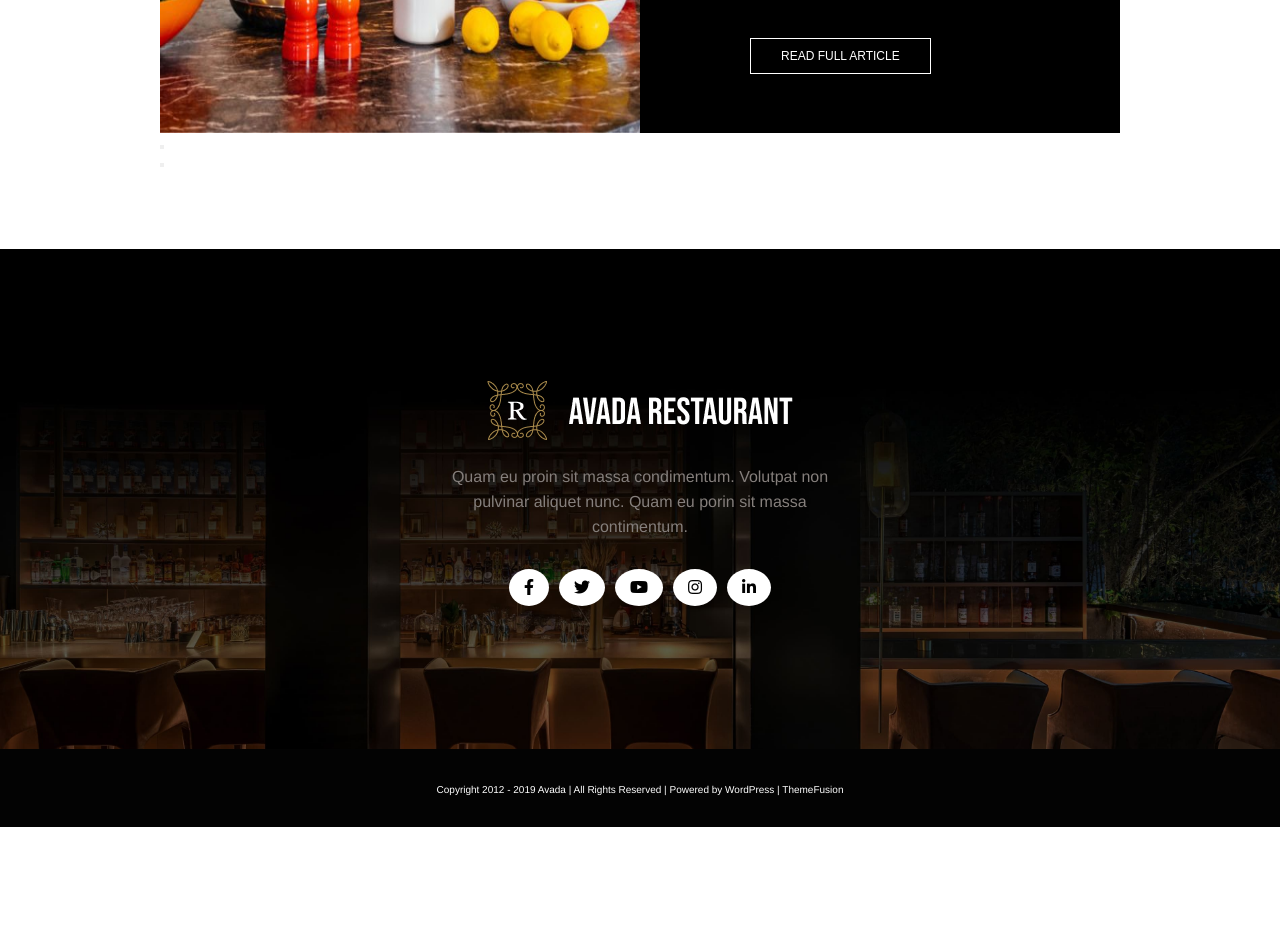
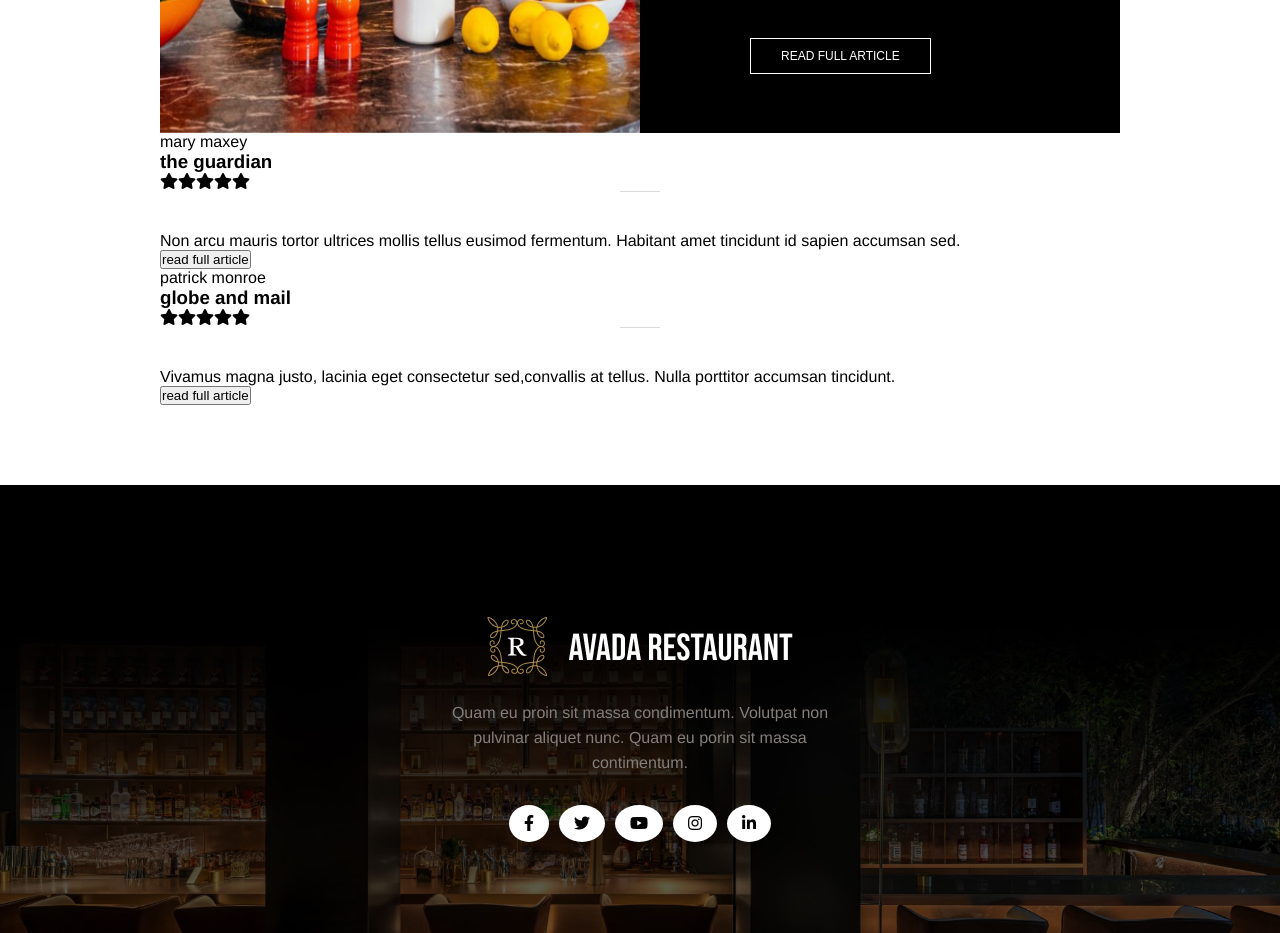
Before and after one commit to petrescuandreea/proj-html-vuejs, a Vue app: page / in a window 1280 px wide. Shown: the part 3420-4353 px from the top of the page. Before the commit the page ends 4247 px from the top, so only its background shows below. Built offline with nearby package versions, Linux system fonts and the light colour scheme.

Commit message:
Use data cards to print content in  component Team

```diff
--- a/src/components/Team.vue
+++ b/src/components/Team.vue
@@ -50,47 +50,37 @@
                 </div>
             </div>
 
+            <!-- team cards  -->
             <div class="cards">
-
-            </div>
-            <div class="card">
+                <div class="card" v-for="card, i in cards" :key="i">
                     <!-- member name  -->
-                <span></span>
+                    <span>{{ card.name }}</span>
 
                     <!-- daily newspaper name  -->
-                <h3></h3>
+                    <h3>{{ card.dailyNewspaper }}</h3>
 
                     <!-- stars  -->
-                <div></div>
+                    <div>
+                        <i :class="card.star"></i>
+                        <i :class="card.star"></i>
+                        <i :class="card.star"></i>
+                        <i :class="card.star"></i>
+                        <i :class="card.star"></i>
+                    </div>
 
                     <!-- line  -->
-                <div></div>
+                    <div class="line"></div>
 
                     <!-- text  -->
-                <p></p>
+                    <p>
+                        {{ card.text }}
+                    </p>
 
                     <!-- button  -->
-                <button></button>
+                    <button>
+                        {{ card.button }}
+                    </button>
                 </div>
-
-            <div class="card">
-                 <!-- member name  -->
-                <span></span>
-
-                <!-- daily newspaper name  -->
-                <h3></h3>
-
-                <!-- stars  -->
-                <div></div>
-
-                <!-- line  -->
-                <div></div>
-
-                <!-- text  -->
-                <p></p>
-
-                <!-- button  -->
-                <button></button>
             </div>
         </div>
 
```
Lines whose indentation alone changed are shown as unchanged.
